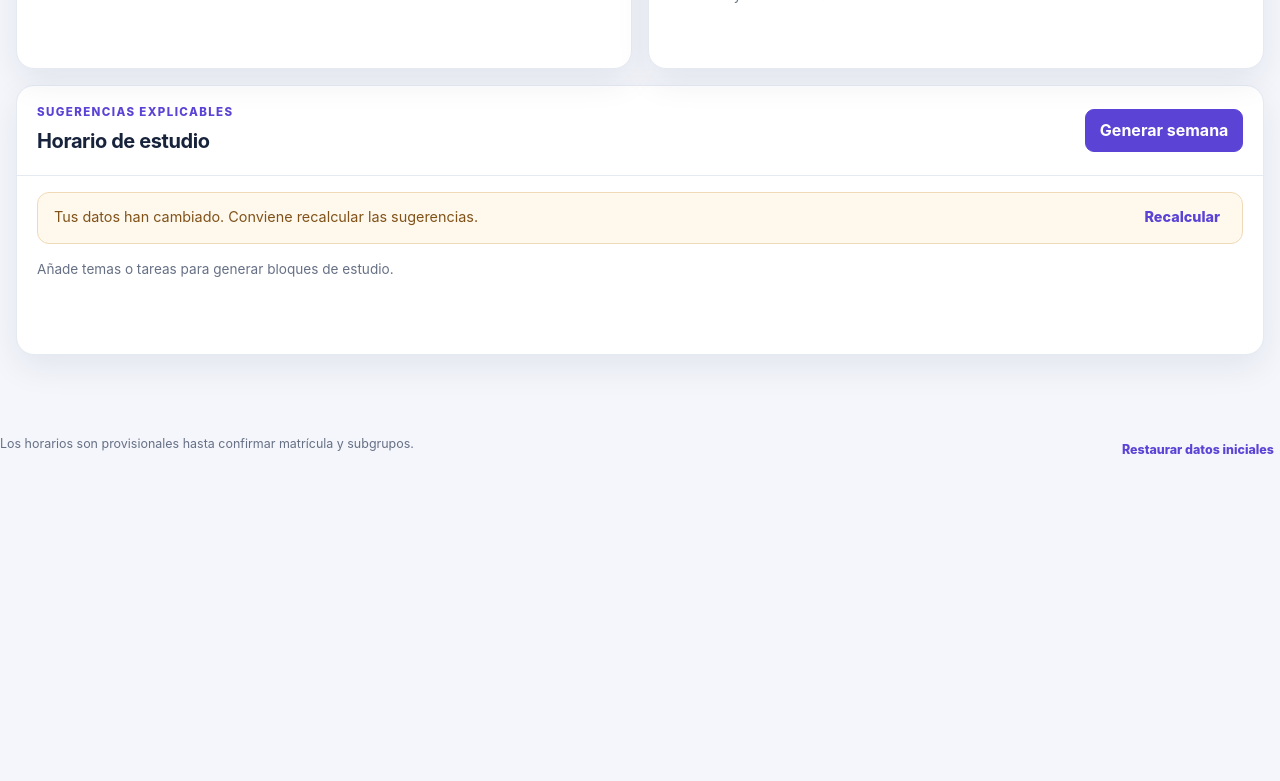
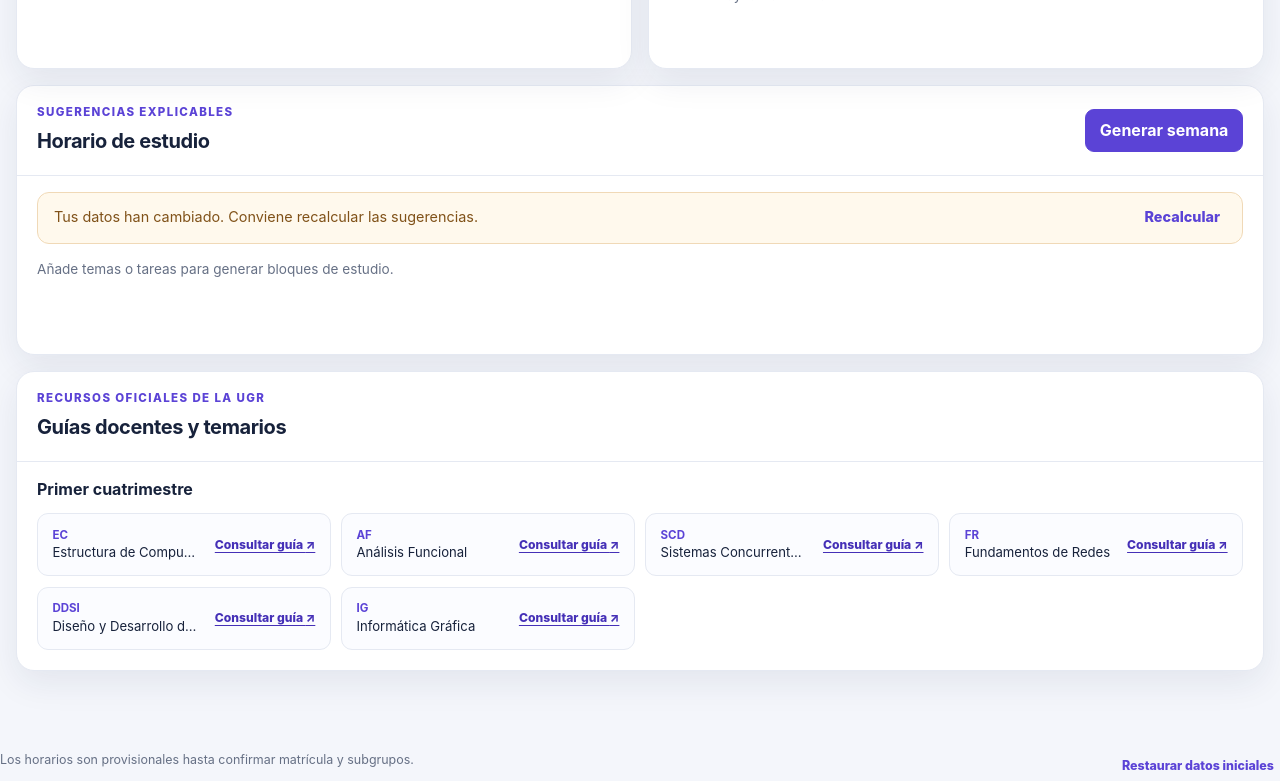
Before and after one commit to UnixorMRS/planificador-estudio, a website with bundled scripts: page index.html in a window 1280 px wide. Shown: the part 3878-4659 px from the top of the page. Before the commit the page ends 4343 px from the top, so only its background shows below. Built offline with nearby package versions, Linux system fonts and the light colour scheme.

Commit message:
Añadir enlaces a guías docentes de la UGR

```diff
--- a/app.js
+++ b/app.js
@@ -22,13 +22,29 @@ import {
   validateImportedState,
 } from "./planner-core.js";
 
-const plan = await fetch("./data/planificacion.json").then((response) => {
+function normalizeGuideUrl(value) {
+  if (typeof value !== "string") return null;
+  try {
+    const url = new URL(value.trim());
+    return url.protocol === "https:" ? url.href : null;
+  } catch {
+    return null;
+  }
+}
+
+const plan = await fetch("./data/planificacion.json").then(async (response) => {
   if (!response.ok) throw new Error("No se pudo cargar la planificación.");
-  return response.json();
+  const data = await response.json();
+  data.courses = data.courses.map((course) => ({
+    ...course,
+    guideUrl: normalizeGuideUrl(course.guideUrl),
+  }));
+  return data;
 });
 
 const elements = {
   courseList: document.querySelector("#course-list"),
+  guideList: document.querySelector("#guide-list"),
   calendars: {
     1: document.querySelector("#calendar-term-1"),
     2: document.querySelector("#calendar-term-2"),
@@ -96,6 +112,7 @@ function selectTerm(term) {
   state.term = Number(term);
   syncTermInterface();
   renderCourses();
+  renderGuides();
   renderForms();
   renderMetrics();
   saveState();
@@ -217,6 +234,29 @@ function renderCourses() {
         </article>`;
     })
     .join("");
+}
+
+function renderGuides() {
+  const term = plan.academicTerms.find(({ id }) => id === state.term);
+  const courses = plan.courses.filter((course) => course.term === state.term);
+
+  elements.guideList.innerHTML = `<section class="guide-group" aria-labelledby="guide-term-${state.term}">
+    <h3 id="guide-term-${state.term}">${escapeHtml(term?.name ?? `Cuatrimestre ${state.term}`)}</h3>
+    <ul>
+      ${courses
+        .map((course) => {
+          const label = `Abrir la guía docente de ${course.name} en la web de la UGR`;
+          const link = course.guideUrl
+            ? `<a href="${escapeHtml(course.guideUrl)}" target="_blank" rel="noopener noreferrer" aria-label="${escapeHtml(label)}">Consultar guía <span aria-hidden="true">↗</span></a>`
+            : '<span class="guide-unavailable">Guía no disponible</span>';
+          return `<li class="guide-item">
+            <div><strong>${escapeHtml(course.abbreviation)}</strong><span>${escapeHtml(course.name)}</span></div>
+            ${link}
+          </li>`;
+        })
+        .join("")}
+    </ul>
+  </section>`;
 }
 
 function sessionsForTerm(term) {
@@ -541,6 +581,7 @@ function renderAvailability() {
 function render() {
   syncTermInterface();
   renderCourses();
+  renderGuides();
   renderCalendar();
   renderForms();
   renderTopics();
--- a/data/planificacion.json
+++ b/data/planificacion.json
@@ -64,6 +64,7 @@
       "id": "ec",
       "abbreviation": "EC",
       "name": "Estructura de Computadores",
+      "guideUrl": "https://grados.ugr.es/informatica/docencia/plan-estudios/estructura-computadores/guia-docente",
       "term": 1,
       "type": "required",
       "credits": 6,
@@ -91,6 +92,7 @@
       "id": "functional-analysis",
       "abbreviation": "AF",
       "name": "Análisis Funcional",
+      "guideUrl": "https://grados.ugr.es/matematicas/docencia/plan-estudios/analisis-funcional/guia-docente",
       "term": 1,
       "type": "required",
       "credits": 6,
@@ -112,6 +114,7 @@
       "id": "scd",
       "abbreviation": "SCD",
       "name": "Sistemas Concurrentes y Distribuidos",
+      "guideUrl": "https://grados.ugr.es/informatica/docencia/plan-estudios/sistemas-concurrentes-y-distribuidos/guia-docente",
       "term": 1,
       "type": "required",
       "credits": 6,
@@ -134,6 +137,7 @@
       "id": "fr",
       "abbreviation": "FR",
       "name": "Fundamentos de Redes",
+      "guideUrl": "https://grados.ugr.es/informatica/docencia/plan-estudios/fundamentos-redes/guia-docente",
       "term": 1,
       "type": "required",
       "credits": 6,
@@ -155,6 +159,7 @@
       "id": "ddsi",
       "abbreviation": "DDSI",
       "name": "Diseño y Desarrollo de Sistemas de Información",
+      "guideUrl": "https://grados.ugr.es/informatica/docencia/plan-estudios/diseno-y-desarrollo-sistemas-informacion/guia-docente",
       "term": 1,
       "type": "required",
       "credits": 6,
@@ -176,6 +181,7 @@
       "id": "ig",
       "abbreviation": "IG",
       "name": "Informática Gráfica",
+      "guideUrl": "https://grados.ugr.es/informatica/docencia/plan-estudios/informatica-grafica/guia-docente",
       "term": 1,
       "type": "required",
       "credits": 6,
@@ -197,6 +203,7 @@
       "id": "ac",
       "abbreviation": "AC",
       "name": "Arquitectura de Computadores",
+      "guideUrl": "https://grados.ugr.es/informatica/docencia/plan-estudios/arquitectura-computadores/guia-docente",
       "term": 2,
       "type": "required",
       "credits": 6,
@@ -217,6 +224,7 @@
       "id": "ia",
       "abbreviation": "IA",
       "name": "Inteligencia Artificial",
+      "guideUrl": "https://grados.ugr.es/informatica/docencia/plan-estudios/inteligencia-artificial/guia-docente",
       "term": 2,
       "type": "required",
       "credits": 6,
@@ -238,6 +246,7 @@
       "id": "ise",
       "abbreviation": "IS",
       "name": "Ingeniería de Servidores",
+      "guideUrl": "https://grados.ugr.es/informatica/docencia/plan-estudios/ingenieria-servidores/guia-docente",
       "term": 2,
       "type": "required",
       "credits": 6,
@@ -259,6 +268,7 @@
       "id": "diu",
       "abbreviation": "DIU",
       "name": "Diseño de Interfaces de Usuario",
+      "guideUrl": "https://grados.ugr.es/informatica/docencia/plan-estudios/diseno-interfaces-usuario/guia-docente",
       "term": 2,
       "type": "elective",
       "credits": 6,
@@ -278,6 +288,7 @@
       "id": "abd",
       "abbreviation": "ABD",
       "name": "Administración de Bases de Datos",
+      "guideUrl": "https://grados.ugr.es/informatica/docencia/plan-estudios/administracion-bases-datos/guia-docente",
       "term": 2,
       "type": "elective",
       "credits": 6,
@@ -297,6 +308,7 @@
       "id": "sibw",
       "abbreviation": "SIBW",
       "name": "Sistemas de Información Basados en Web",
+      "guideUrl": "https://grados.ugr.es/informatica/docencia/plan-estudios/sistemas-informacion-basados-web/guia-docente",
       "term": 2,
       "type": "elective",
       "credits": 6,
@@ -316,6 +328,7 @@
       "id": "estcomp",
       "abbreviation": "ESTCOMP",
       "name": "Estadística Computacional",
+      "guideUrl": "https://grados.ugr.es/matematicas/docencia/plan-estudios/estadistica-computacional/guia-docente",
       "term": 2,
       "type": "elective",
       "credits": 6,
@@ -337,6 +350,7 @@
       "id": "mh",
       "abbreviation": "MH",
       "name": "Metaheurísticas",
+      "guideUrl": "https://grados.ugr.es/informatica/docencia/plan-estudios/metaheuristicas/guia-docente",
       "term": 2,
       "type": "elective",
       "credits": 6,
@@ -356,6 +370,7 @@
       "id": "cuia",
       "abbreviation": "CUIA",
       "name": "Computación Ubicua e Inteligencia Ambiental",
+      "guideUrl": "https://grados.ugr.es/informatica/docencia/plan-estudios/computacion-ubicua-e-inteligencia-ambiental/guia-docente",
       "term": 2,
       "type": "elective",
       "credits": 6,
@@ -375,6 +390,7 @@
       "id": "as",
       "abbreviation": "AS",
       "name": "Arquitectura de Sistemas",
+      "guideUrl": "https://grados.ugr.es/informatica/docencia/plan-estudios/arquitectura-sistemas/guia-docente",
       "term": 2,
       "type": "elective",
       "credits": 6,
@@ -394,6 +410,7 @@
       "id": "pw",
       "abbreviation": "PW",
       "name": "Programación Web",
+      "guideUrl": "https://grados.ugr.es/informatica/docencia/plan-estudios/programacion-web/guia-docente",
       "term": 2,
       "type": "elective",
       "credits": 6,
--- a/index.html
+++ b/index.html
@@ -188,6 +188,16 @@
           Añade temas o tareas para generar bloques de estudio.
         </div>
       </section>
+
+      <section class="panel guide-panel" aria-labelledby="guide-section-title">
+        <div class="section-heading">
+          <div>
+            <p class="section-label">Recursos oficiales de la UGR</p>
+            <h2 id="guide-section-title">Guías docentes y temarios</h2>
+          </div>
+        </div>
+        <div id="guide-list" class="guide-list"></div>
+      </section>
     </main>
 
     <dialog id="settings-dialog">
--- a/styles.css
+++ b/styles.css
@@ -307,3 +307,22 @@ body > footer, .app-shell > footer { display: flex; justify-content: space-betwe
   .calendar-activity-panel > .section-label { grid-column:auto; }
   .calendar-activity-actions .button { flex:1; }
 }
+
+/* Enlaces a las guías docentes oficiales del cuatrimestre activo. */
+.guide-panel { margin-top: 1rem; }
+.guide-list { padding: 1rem 1.25rem 1.25rem; }
+.guide-group h3 { margin-bottom: .75rem; font-size: 1rem; }
+.guide-group ul { display: grid; grid-template-columns: repeat(auto-fit, minmax(270px, 1fr)); gap: .65rem; margin: 0; padding: 0; list-style: none; }
+.guide-item { display: flex; align-items: center; justify-content: space-between; gap: 1rem; padding: .8rem .9rem; border: 1px solid var(--line); border-radius: 11px; background: #fbfcff; }
+.guide-item div { min-width: 0; }
+.guide-item strong, .guide-item span { display: block; }
+.guide-item strong { color: var(--primary); font-size: .72rem; }
+.guide-item div span { overflow: hidden; font-size: .82rem; text-overflow: ellipsis; white-space: nowrap; }
+.guide-item a { flex: 0 0 auto; color: var(--primary-dark); font-size: .76rem; font-weight: 800; text-decoration-thickness: 1px; text-underline-offset: 3px; }
+.guide-item a span { display: inline; }
+.guide-item a:focus-visible { outline: 3px solid #bdb4ff; outline-offset: 3px; }
+.guide-unavailable { flex: 0 0 auto; color: var(--muted); font-size: .72rem; }
+
+@media (max-width: 680px) {
+  .guide-group ul { grid-template-columns: 1fr; }
+}
```
Also changed, not shown: test/app-smoke.test.js (+35 -0 lines).
